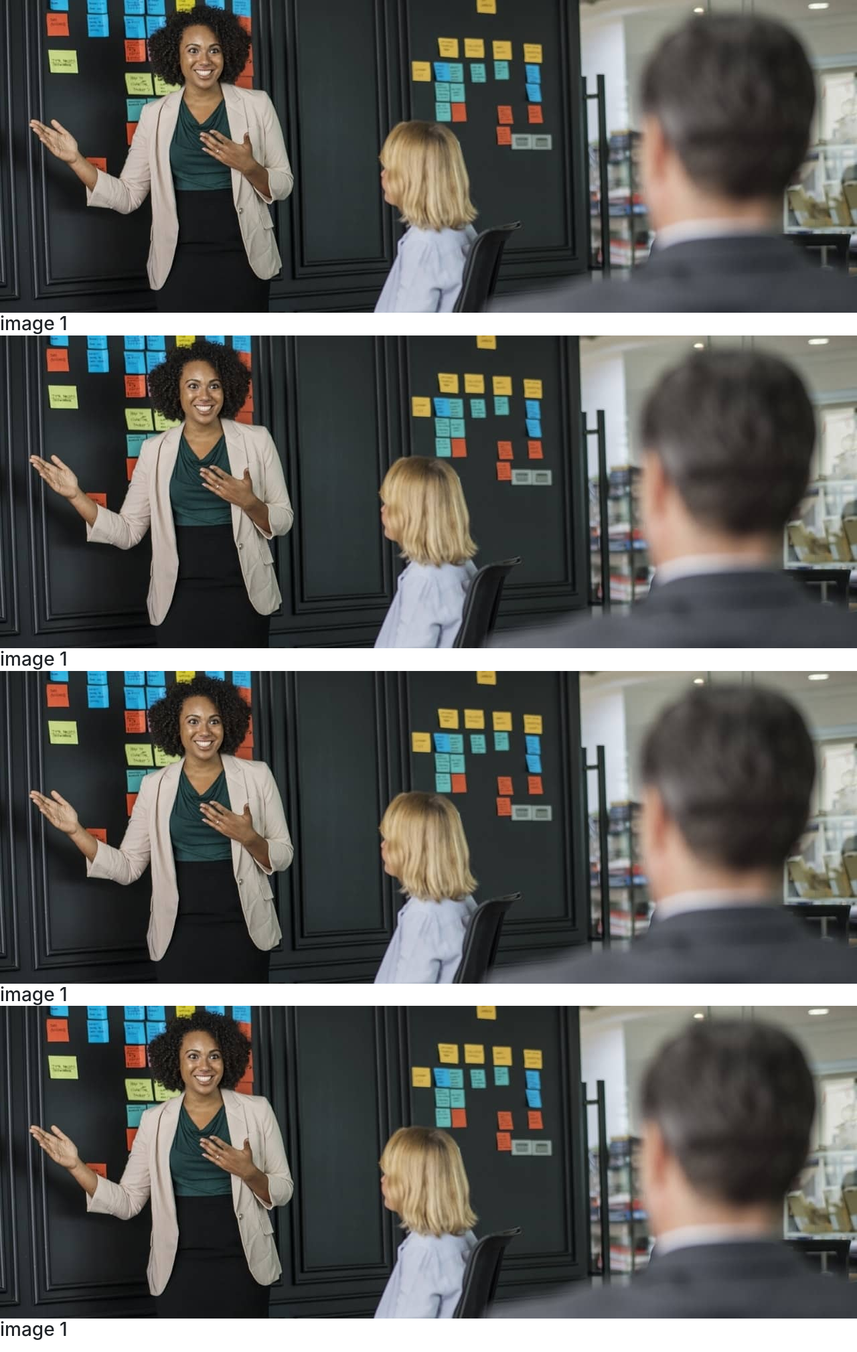
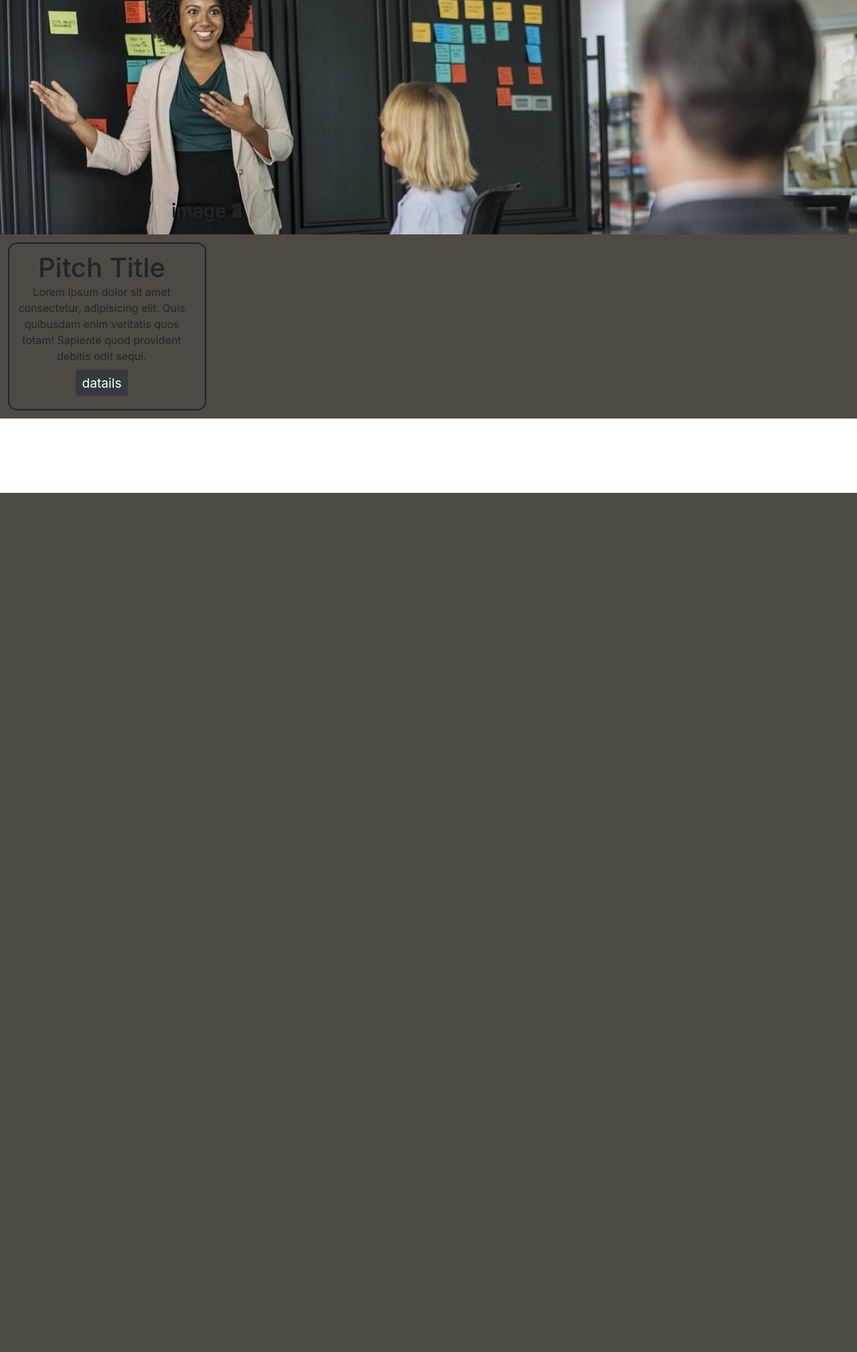
Before and after one commit to IreriVIkki/PitchesIP, a Flask app: page / in a window 1280 px wide. Shown: the part 64-2083 px from the top of the page at 67% size. After the commit the page ends 800 px from the top, so only its background shows below. Run offline with Flask 2, Linux system fonts and the light colour scheme; parts of the project's set-up code (start-up, migrations or seed data) failed here and were passed over; some libraries are stand-ins or nearby versions.

Commit message:
made a sample card that i will use for the displaying of the pitches on the homepage

```diff
--- a/app/static/css/main.css
+++ b/app/static/css/main.css
@@ -1,7 +1,106 @@
-body {
-    background-color: black
+/* styling for the homepage image slider */
+.box {
+    width: 100%;
+    overflow: hidden;
+    height: 350px;
 }
 
+.figure {
+    width: 400%;
+    height: 100%;
+    left: 0%;
+    position: relative;
+    background-color: #4f4943;
+    animation-name: slider;
+    animation-duration: 35000ms;
+    animation-iteration-count: infinite;
+}
+
+.slide {
+    width: 100%;
+}
+
+.slide-img {
+    width: 100%;
+}
+
+.slide-content {
+    position: absolute;
+    bottom: 5%;
+    left: 5%;
+    background-color: rgba(#4f4943, 0.7)
+}
+
+@keyframes slider {
+    0% {
+        left: 0%
+    }
+
+    22% {
+        left: 0%;
+    }
+
+    25% {
+        left: -100%;
+    }
+
+    47% {
+        left: -100%;
+    }
+
+    50% {
+        left: -200%;
+    }
+
+    72% {
+        left: -200%;
+    }
+
+    75% {
+        left: -300%;
+    }
+
+    100% {
+        left: -300%;
+    }
+}
+
+/* End of home page image slider css styling */
+/* styling for the pitches on the homepage */
+.pitches {
+    background: #4f4943
+}
+
+.pitch-row {
+    display: grid;
+    grid-template-columns: 1fr 1fr 1fr 1fr;
+    grid-template-areas: 'a b c d';
+}
+
+.pitch-box {
+    border: #232221 solid 2px;
+    border-radius: 5%;
+    padding: 0.75rem;
+    margin: 0.75rem;
+}
+
+.a {
+    grid-area: a;
+}
+
+.b {
+    grid-area: b;
+}
+
+.c {
+    grid-area: c;
+}
+
+.d {
+    grid-area: d;
+}
+
+/* end of styling for the home page pitches */
 .light-grey {
     color: #dddddd
 }
--- a/app/templates/index.html
+++ b/app/templates/index.html
@@ -1,38 +1,45 @@
 {% extends 'layout.html' %}
 {% block content %}
-<div class="slider">
-    <div class="box">
-        <figure class="figure">
+<div class="container-fluid p-0">
+    <div class="box ">
+        <figure class="figure d-flex align-items-center">
             <div class="slide">
-                <img src="{{ url_for('static', filename='../static/images/slider1.jpg')}}" alt="">
+                <img class="slide-img" src="{{ url_for('static', filename='../static/images/slider1.jpg')}}" alt="">
                 <div class="slide-content">
                     <h3>image 1</h3>
                 </div>
             </div>
             <div class="slide">
-                <img src="{{ url_for('static', filename='../static/images/slider1.jpg')}}" alt="">
+                <img class="slide-img" src="{{ url_for('static', filename='../static/images/slider2.jpg')}}" alt="">
                 <div class="slide-content">
-                    <h3>image 1</h3>
+                    <h3>image 2</h3>
                 </div>
             </div>
             <div class="slide">
-                <img src="{{ url_for('static', filename='../static/images/slider1.jpg')}}" alt="">
+                <img class="slide-img" src="{{ url_for('static', filename='../static/images/slider3.jpg')}}" alt="">
                 <div class="slide-content">
-                    <h3>image 1</h3>
+                    <h3>image 3</h3>
                 </div>
             </div>
             <div class="slide">
-                <img src="{{ url_for('static', filename='../static/images/slider1.jpg')}}" alt="">
+                <img class="slide-img" src="{{ url_for('static', filename='../static/images/slider4.jpg')}}" alt="">
                 <div class="slide-content">
-                    <h3>image 1</h3>
+                    <h3>image 4</h3>
                 </div>
             </div>
         </figure>
     </div>
 </div>
 <div class="pitches">
-    <div class="pitch">
-
+    <div class="pitch-row">
+        <div class="pitch-box a text-center">
+            <h1>Pitch Title</h1>
+            <p>Lorem ipsum dolor sit amet consectetur, adipisicing elit. Quis quibusdam enim veritatis quos totam!
+                Sapiente quod provident debitis odit sequi.</p>
+            <a href="#" class="btn btn-dark btn-sm my-2">
+                <h4 class="m-0"><small class="dropdown ">datails</small></h4>
+            </a>
+        </div>
     </div>
 </div>
 {% endblock content %}
```
